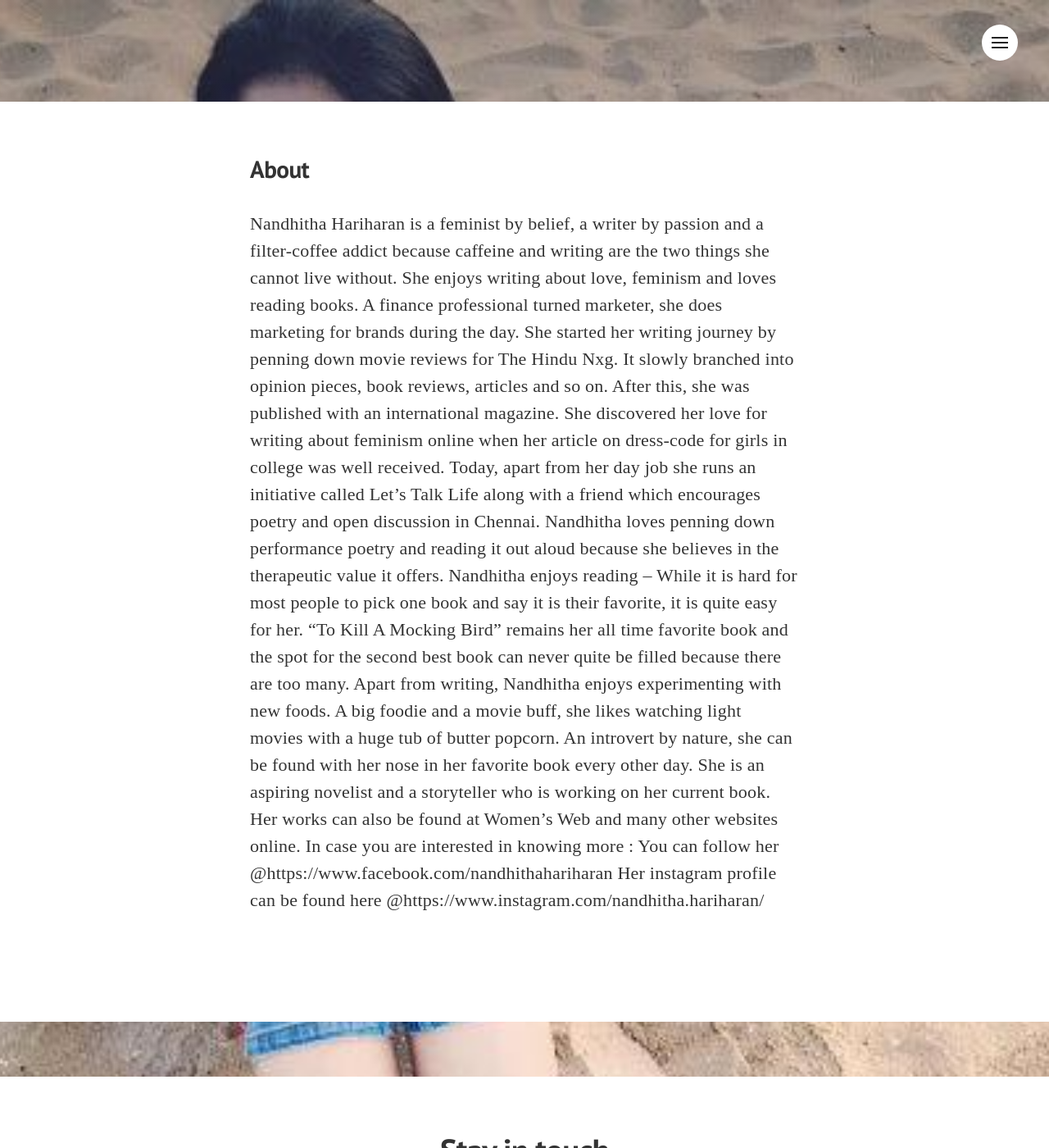
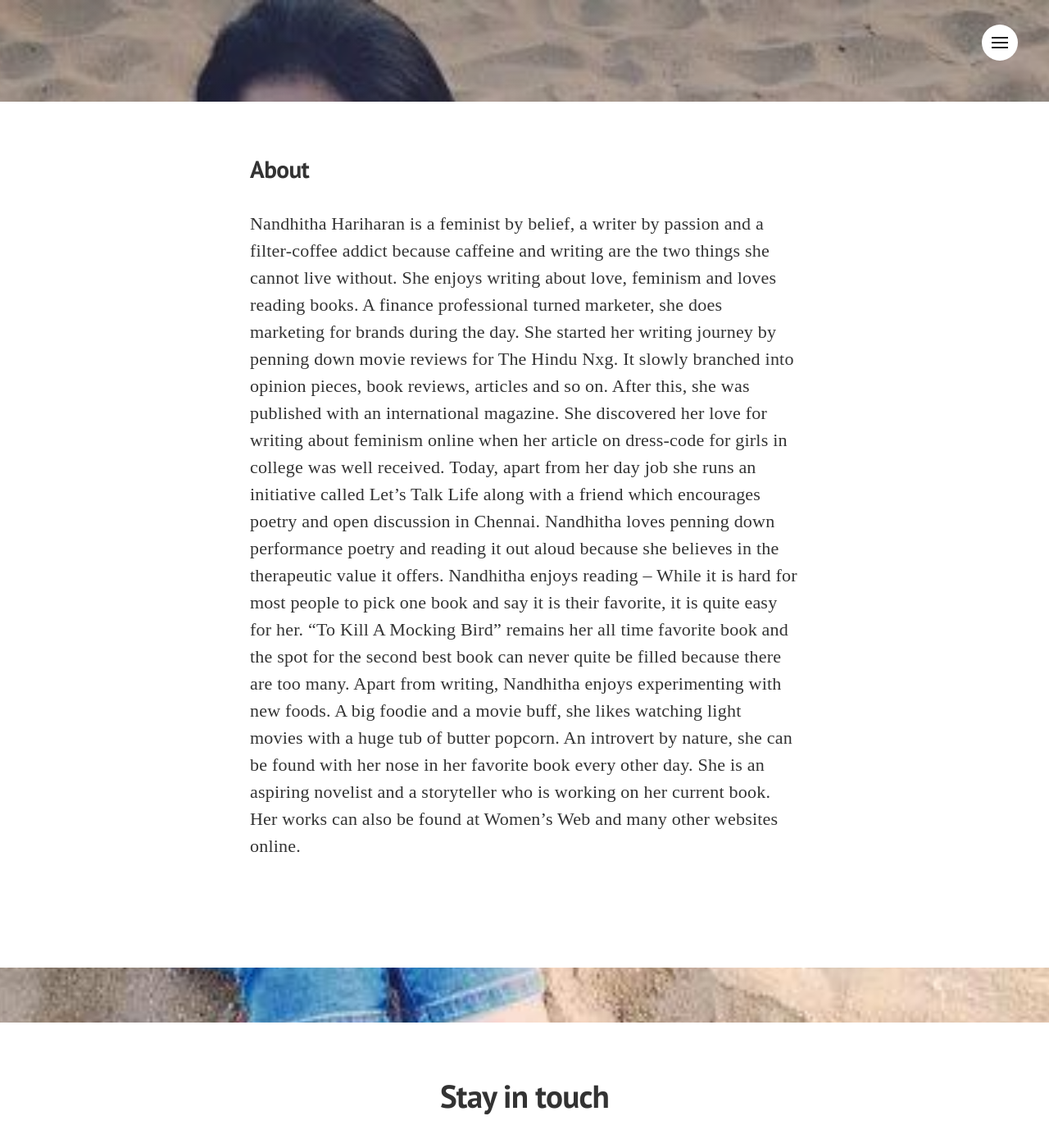
Before and after one commit to nandhithahariharan/nandhithahariharan.github.io, a Jekyll site: the page built from about/index.html, in a window 1280 px wide and 1400 px high, scrolled down 668 px. Shown: the whole window at 82% size. Built offline with Jekyll 4.4.1, drawn with Linux system fonts in a browser that asks for light colours; nearby versions of some CDN libraries; some web fonts are replaced.

Commit message:
about: we dont need the follow messages because we have icons now

```diff
--- a/about/index.html
+++ b/about/index.html
@@ -38,12 +38,6 @@ Apart from writing, Nandhitha enjoys experimenting with new foods. A big foodie
 
 She is an aspiring novelist and a storyteller who is working on her current book. Her works can also be found at Women’s Web and many other websites online.
 
-In case you are interested in knowing more :
-
-You can follow her @https://www.facebook.com/nandhithahariharan
-
-Her instagram profile can be found here @https://www.instagram.com/nandhitha.hariharan/
-
 </p>
       </div>
     </div>
```
